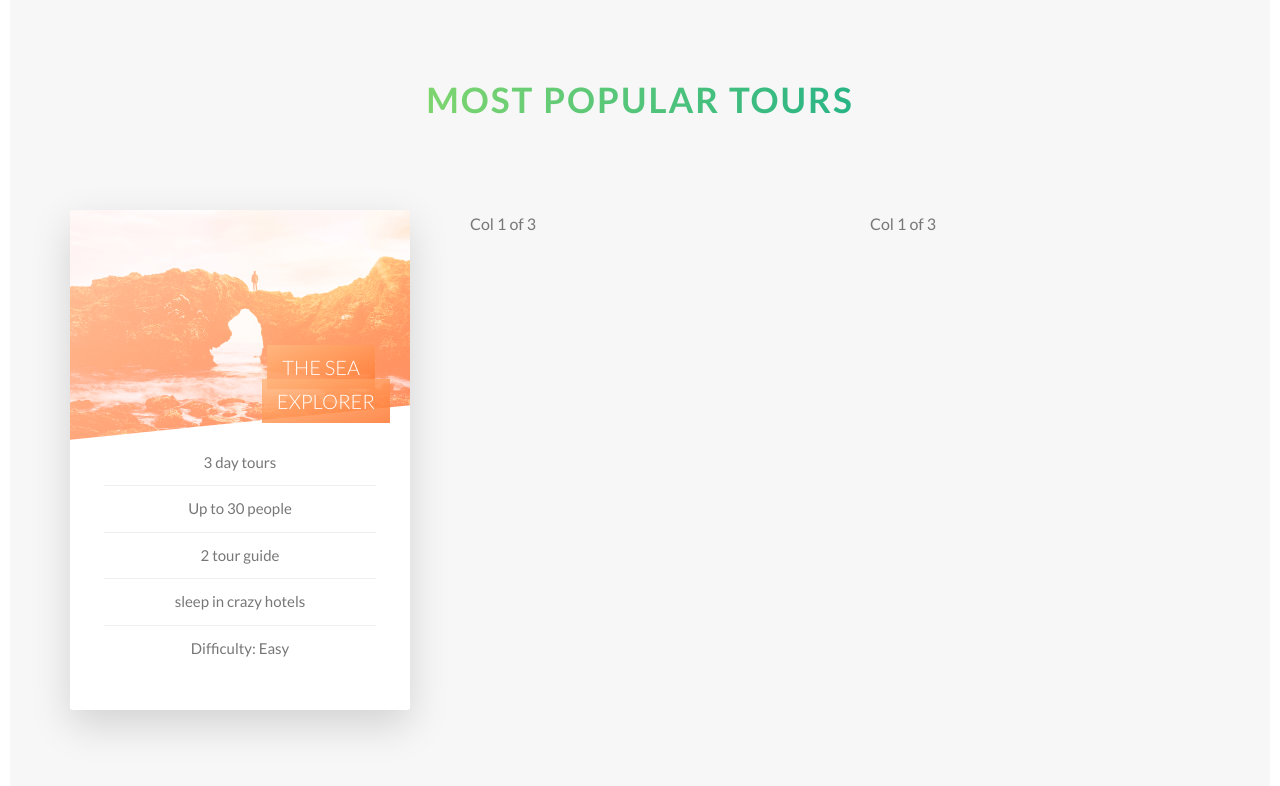
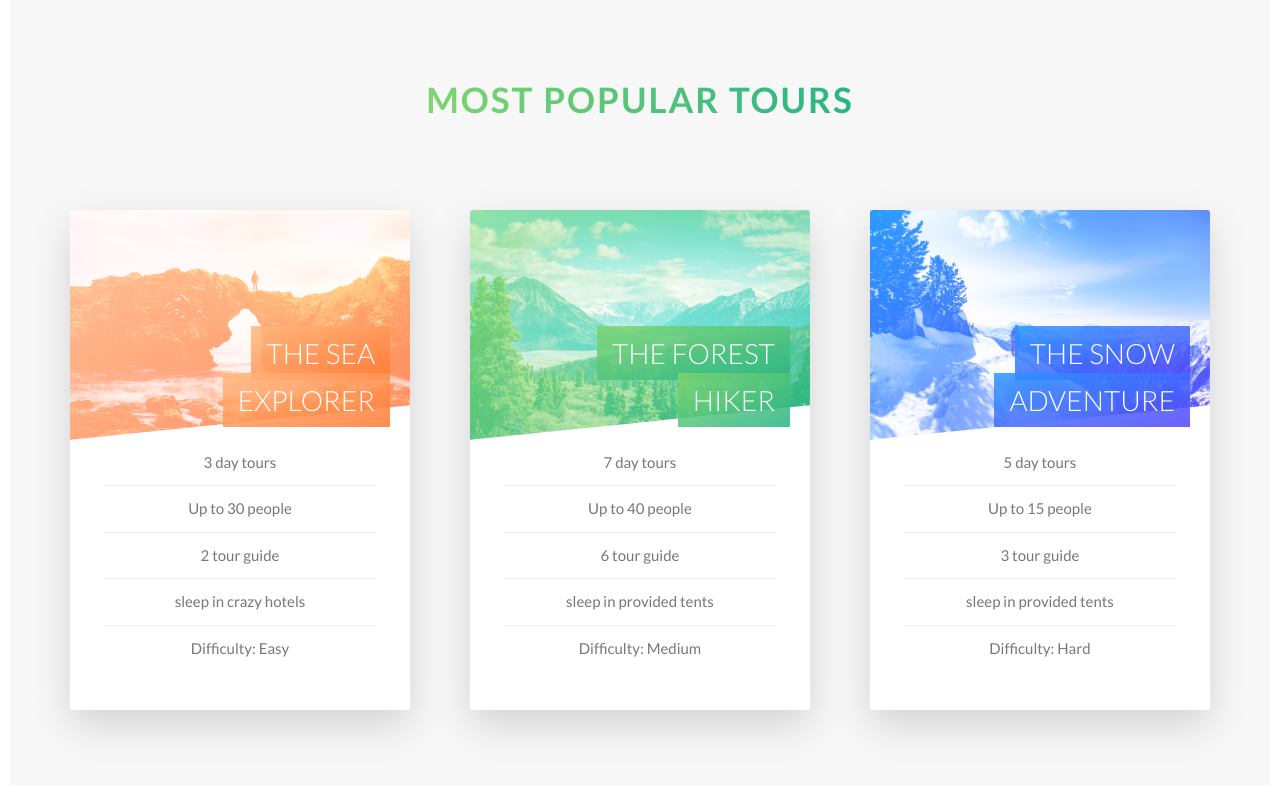
Before and after one commit to subhankarmaiti/webdesign, a website: page Natours/index.html in a window 1280 px wide. Shown: the part 2245-3031 px from the top of the page. Drawn offline with nearby package versions, Linux system fonts and the light colour scheme; files that its build step writes are made by us from their sources.

Commit message:
add all card data

```diff
--- a/Natours/index.html
+++ b/Natours/index.html
@@ -168,8 +168,68 @@
               </div>
             </div>
           </div>
-          <div class="col-1-of-3">Col 1 of 3</div>
-          <div class="col-1-of-3">Col 1 of 3</div>
+
+          <div class="col-1-of-3">
+            <div class="card">
+              <div class="card__side card__side--front">
+                <div class="card__picture card__picture--2">&nbsp;</div>
+                <h4 class="card__heading">
+                  <span class="card__heading-span card__heading-span--2">
+                    The Forest Hiker
+                  </span>
+                </h4>
+                <div class="card__details">
+                  <ul>
+                    <li>7 day tours</li>
+                    <li>Up to 40 people</li>
+                    <li>6 tour guide</li>
+                    <li>sleep in provided tents</li>
+                    <li>Difficulty: Medium</li>
+                  </ul>
+                </div>
+              </div>
+              <div class="card__side card__side--back card__side--back-2">
+                <div class="card__cta">
+                  <div class="card__price-box">
+                    <p class="card__price-only">Only</p>
+                    <p class="card__price-value">$497</p>
+                  </div>
+                  <a href="#" class="btn btn--white">Book now!</a>
+                </div>
+              </div>
+            </div>
+          </div>
+
+          <div class="col-1-of-3">
+            <div class="card">
+              <div class="card__side card__side--front">
+                <div class="card__picture card__picture--3">&nbsp;</div>
+                <h4 class="card__heading">
+                  <span class="card__heading-span card__heading-span--3">
+                    The Snow Adventure
+                  </span>
+                </h4>
+                <div class="card__details">
+                  <ul>
+                    <li>5 day tours</li>
+                    <li>Up to 15 people</li>
+                    <li>3 tour guide</li>
+                    <li>sleep in provided tents</li>
+                    <li>Difficulty: Hard</li>
+                  </ul>
+                </div>
+              </div>
+              <div class="card__side card__side--back card__side--back-3">
+                <div class="card__cta">
+                  <div class="card__price-box">
+                    <p class="card__price-only">Only</p>
+                    <p class="card__price-value">$897</p>
+                  </div>
+                  <a href="#" class="btn btn--white">Book now!</a>
+                </div>
+              </div>
+            </div>
+          </div>
         </div>
       </section>
     </main>
--- a/Natours/sass/components/_card.scss
+++ b/Natours/sass/components/_card.scss
@@ -31,6 +31,22 @@
           $color-secondary-dark
         );
       }
+
+      &-2 {
+        background-image: linear-gradient(
+          to right bottom,
+          $color-primary-light,
+          $color-primary-dark
+        );
+      }
+
+      &-3 {
+        background-image: linear-gradient(
+          to right bottom,
+          $color-tertiary-light,
+          $color-tertiary-dark
+        );
+      }
     }
   }
 
@@ -58,21 +74,31 @@
         url(../img/nat-5.jpg);
     }
     &--2 {
-      background-image: url(../img/nat-5.jpg);
+      background-image: linear-gradient(
+          to right bottom,
+          $color-primary-light,
+          $color-primary-dark
+        ),
+        url(../img/nat-6.jpg);
     }
     &--3 {
-      background-image: url(../img/nat-5.jpg);
+      background-image: linear-gradient(
+          to right bottom,
+          $color-tertiary-light,
+          $color-tertiary-dark
+        ),
+        url(../img/nat-7.jpg);
     }
   }
 
   &__heading {
-    font-size: 2rem;
+    font-size: 2.8rem;
     font-weight: 300;
     text-transform: uppercase;
     text-align: right;
     color: $color-white;
     position: absolute;
-    top: 14rem;
+    top: 12rem;
     right: 2rem;
     width: 60%;
   }
@@ -87,6 +113,22 @@
         to right bottom,
         rgba($color-secondary-light, 0.85),
         rgba($color-secondary-dark, 0.85)
+      );
+    }
+
+    &--2 {
+      background-image: linear-gradient(
+        to right bottom,
+        rgba($color-primary-light, 0.85),
+        rgba($color-primary-dark, 0.85)
+      );
+    }
+
+    &--3 {
+      background-image: linear-gradient(
+        to right bottom,
+        rgba($color-tertiary-light, 0.85),
+        rgba($color-tertiary-dark, 0.85)
       );
     }
   }
```
